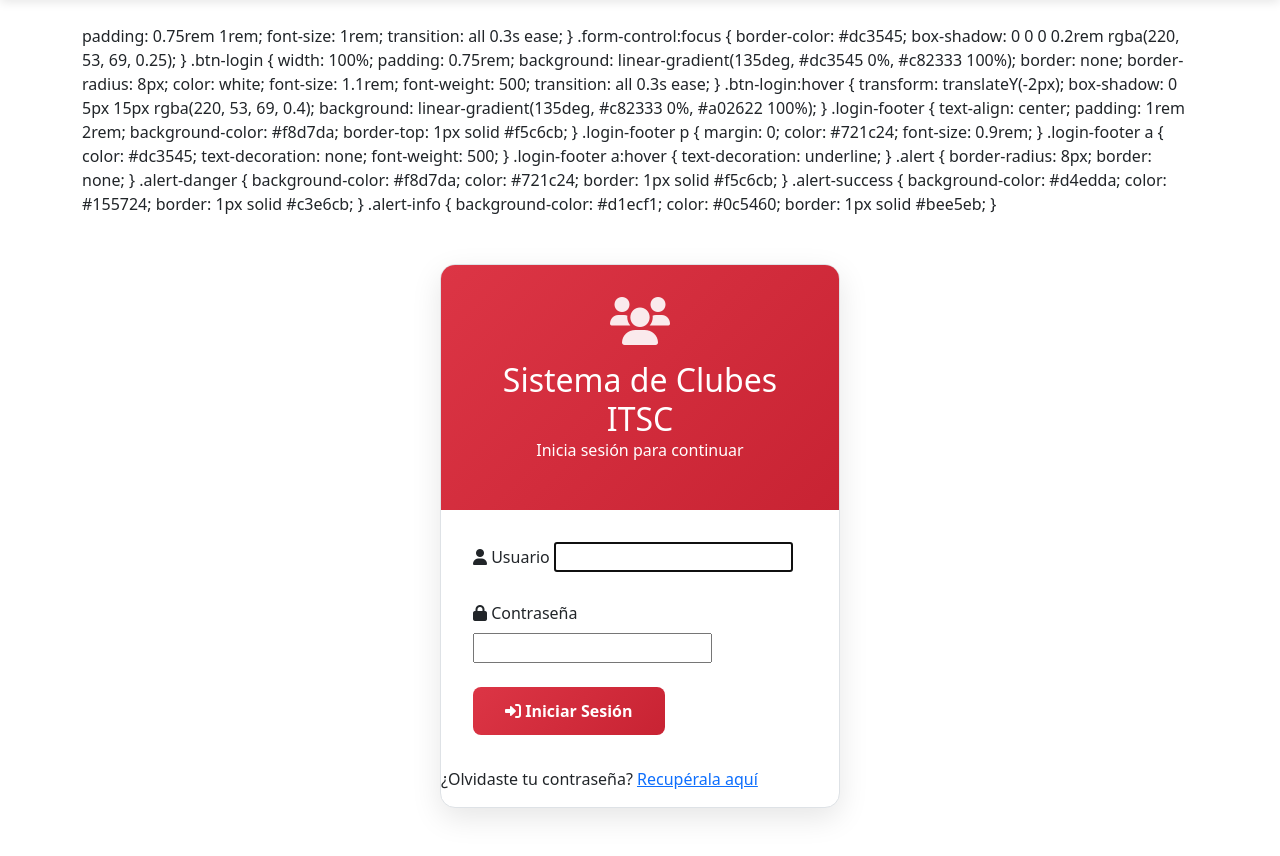
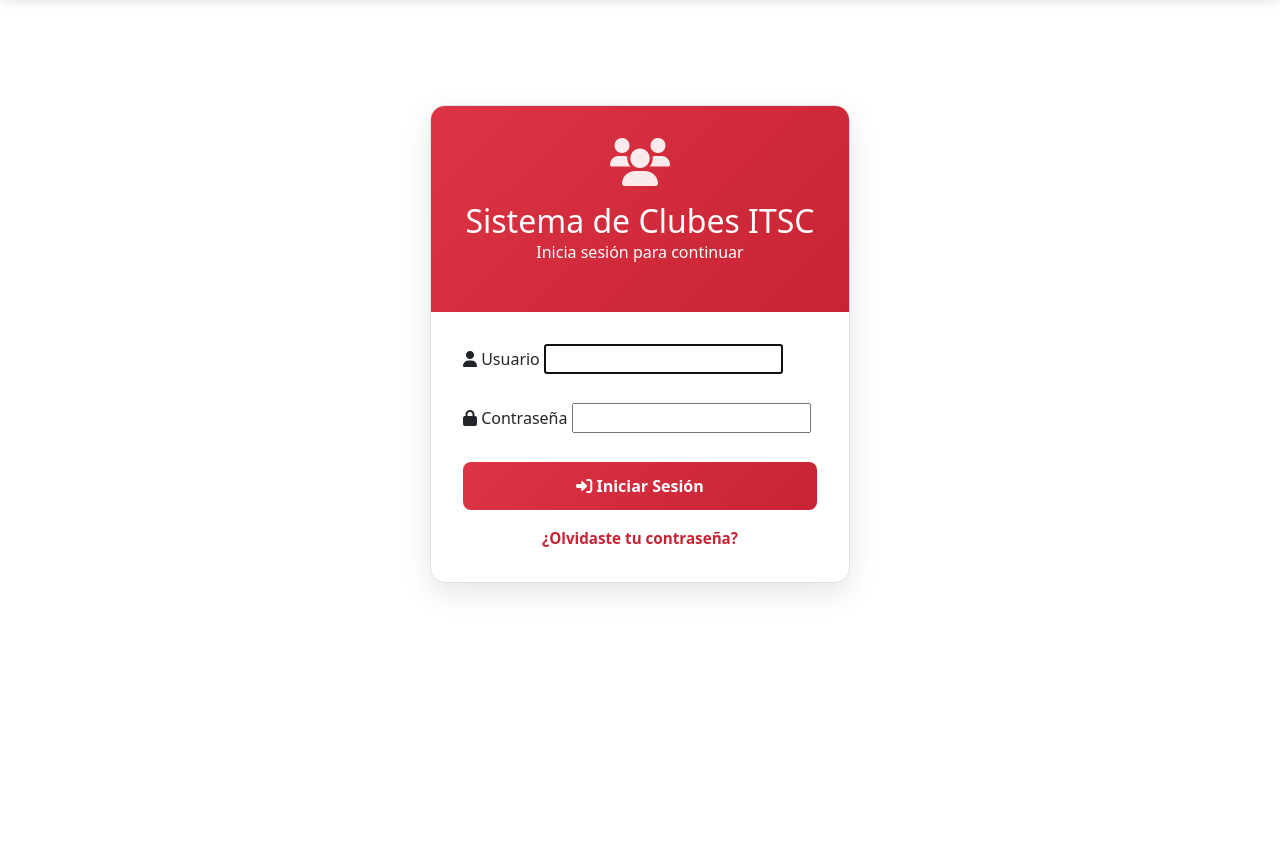
Before and after one commit to Aodka01/Club-web, a Django app: page /accounts/login/ in a window 1280 px wide. Shown: the part 56-912 px from the top of the page. After the commit the page ends 649 px from the top, so only its background shows below. Run offline with Django 5.2, Linux system fonts and the light colour scheme.

Commit message:
se corrigio un bug del login

```diff
--- a/templates/registration/login.html
+++ b/templates/registration/login.html
@@ -89,92 +89,31 @@
 }
 
 .forgot-password a {
-    color: var(--primary-red);
+    color: var(--dark-red);
     text-decoration: none;
-    font-size: 0.9rem;
+    font-size: 0.95rem;
+    font-weight: 600;
 }
 
 .forgot-password a:hover {
     text-decoration: underline;
-}
-</style>
-    padding: 0.75rem 1rem;
-    font-size: 1rem;
-    transition: all 0.3s ease;
-}
-
-.form-control:focus {
-    border-color: #dc3545;
-    box-shadow: 0 0 0 0.2rem rgba(220, 53, 69, 0.25);
-}
-
-.btn-login {
-    width: 100%;
-    padding: 0.75rem;
-    background: linear-gradient(135deg, #dc3545 0%, #c82333 100%);
-    border: none;
-    border-radius: 8px;
-    color: white;
-    font-size: 1.1rem;
-    font-weight: 500;
-    transition: all 0.3s ease;
-}
-
-.btn-login:hover {
-    transform: translateY(-2px);
-    box-shadow: 0 5px 15px rgba(220, 53, 69, 0.4);
-    background: linear-gradient(135deg, #c82333 0%, #a02622 100%);
-}
-
-.login-footer {
-    text-align: center;
-    padding: 1rem 2rem;
-    background-color: #f8d7da;
-    border-top: 1px solid #f5c6cb;
-}
-
-.login-footer p {
-    margin: 0;
-    color: #721c24;
-    font-size: 0.9rem;
+    color: var(--primary-red);
 }
 
 .login-footer a {
-    color: #dc3545;
+    color: var(--dark-red);
     text-decoration: none;
-    font-weight: 500;
+    font-weight: 600;
 }
 
 .login-footer a:hover {
     text-decoration: underline;
-}
-
-.alert {
-    border-radius: 8px;
-    border: none;
-}
-
-.alert-danger {
-    background-color: #f8d7da;
-    color: #721c24;
-    border: 1px solid #f5c6cb;
-}
-
-.alert-success {
-    background-color: #d4edda;
-    color: #155724;
-    border: 1px solid #c3e6cb;
-}
-
-.alert-info {
-    background-color: #d1ecf1;
-    color: #0c5460;
-    border: 1px solid #bee5eb;
+    color: var(--primary-red);
 }
 </style>
 
 <div class="login-container">
-    <div class="login-card">
+    <div class="login-card mx-auto" style="max-width: 420px; width: 100%;">
         <div class="login-header">
             <i class="fas fa-users"></i>
             <h2>Sistema de Clubes ITSC</h2>
@@ -218,15 +157,17 @@
                     {% endif %}
                 </div>
 
-                <button type="submit" class="btn btn-login">
+                <button type="submit" class="btn btn-login w-100">
                     <i class="fas fa-sign-in-alt"></i> Iniciar Sesión
                 </button>
             </form>
+
+            <div class="forgot-password mt-3 text-center">
+                <a href="{% url 'password_reset' %}">¿Olvidaste tu contraseña?</a>
+            </div>
         </div>
 
-        <div class="login-footer">
-            <p>¿Olvidaste tu contraseña? <a href="{% url 'password_reset' %}">Recupérala aquí</a></p>
-        </div>
+
     </div>
 </div>
 {% endblock %}
```
